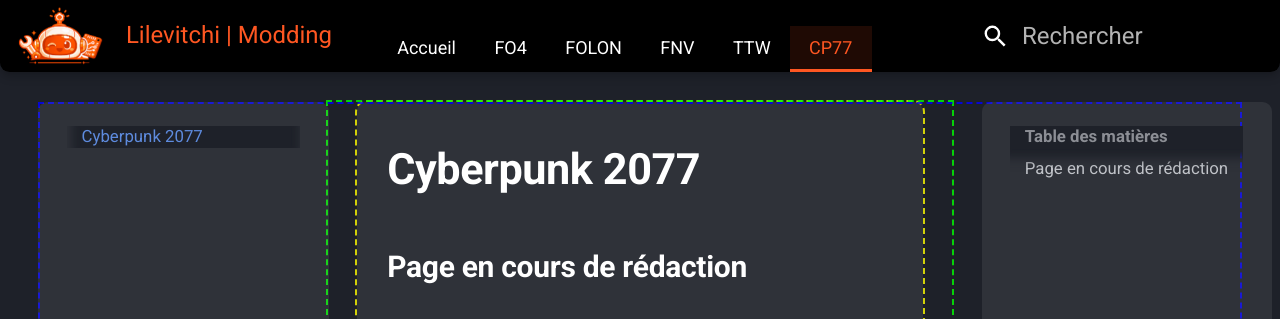
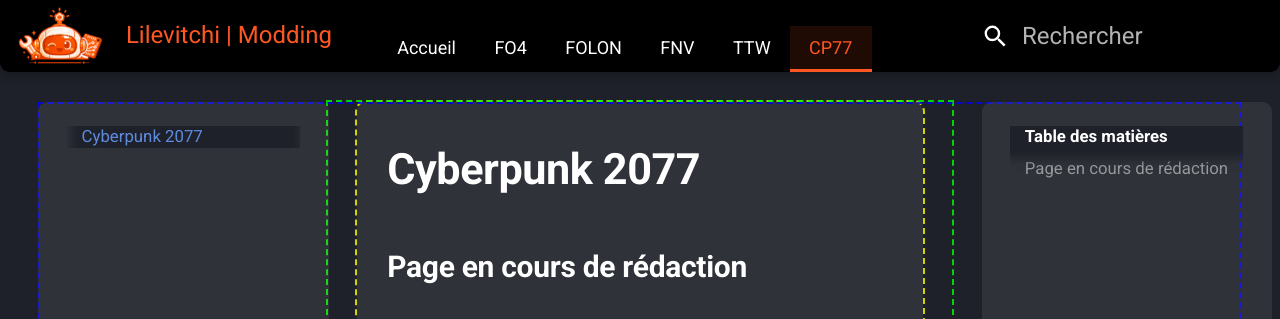
Before and after one commit to Lilevitchi/lilevitchi.github.io, an MkDocs documentation site: the page built from docs/cyberpunk/index.md, in a window 1280 px wide. Shown: the top 319 px of the page. Built offline with MkDocs 1.6.1 and Material for MkDocs 9.7.7, drawn with Linux system fonts in a browser that asks for light colours.

Commit message:
Update extra.css

```diff
--- a/docs/stylesheets/extra.css
+++ b/docs/stylesheets/extra.css
@@ -246,14 +246,9 @@
    3. CONTENU & TYPOGRAPHIE
    ==============================*/
 
-/* ------------------------------
+/* --------------------------------------------------
    STRUCTURE GLOBALE DU CONTENU
-   ------------------------------*/
-
-/*[data-md-color-scheme] .md-grid {
-    max-width: none;
-    margin: 0;
-}*/
+   -------------------------------------------------- */
 
 /* Grid principal */
 [data-md-color-scheme] .md-main__inner {
@@ -270,70 +265,6 @@
 /* marges globales */
 [data-md-color-scheme] .md-main {
   padding: var(--space-lg) var(--space-xl) var(--space-xl);
-}
-
-/*[data-md-color-scheme] .md-main__inner {
-    display: grid;
-    grid-template-columns:
-      260px
-      minmax(0, 1fr)
-      260px;
-    max-width: none;
-
-    margin: 0;
-    padding:
-    var(--space-lg)
-    var(--space-xl)
-    var(--space-xl);
-    gap: var(--space-lg);
-
-
-}
-
-[data-md-color-scheme] .md-sidebar__inner {
-    height: 100%;
-    overflow-y: auto;
-    scrollbar-width: none; /* Firefox
-}
-[data-md-color-scheme] .md-sidebar__inner::-webkit-scrollbar {
-    display: none; /* Chrome/Safari
-}
-
-[data-md-color-scheme] .md-sidebar,
-[data-md-color-scheme] .md-sidebar__scrollwrap {
-    height: 100%;
-}*/
-
-/* --- SIDEBAR GAUCHE (Navigation) --- */
-[data-md-color-scheme] .md-sidebar--primary {
-    position: sticky;
-    top: calc(var(--header-height) + var(--space-lg));
-    height: calc(100vh - var(--header-height) - var(--space-lg));
-    overflow-y: auto;
-    padding: var(--space-md);
-
-    background-color: var(--tab-bg-hover);
-    border-radius: var(--radius-sm);
-
-    /* Permet de scroller dans le menu s'il est trop long
-    overflow-y: auto;
-    z-index: 10; */
-}
-
-/* --- SIDEBAR DROITE (Sommaire / Table des matières) --- */
-[data-md-color-scheme] .md-sidebar--secondary {
-    position: sticky;
-    top: calc(var(--header-height) + var(--space-lg));
-    height: calc(100vh - var(--header-height) - var(--space-lg));
-    overflow-y: auto;
-    padding: var(--space-md);
-
-    background-color: var(--tab-bg-hover);
-    border-radius: var(--radius-sm);
-
-    /* Permet de scroller dans le menu s'il est trop long
-    overflow-y: auto;
-    z-index: 10; */
 }
 
 [data-md-color-scheme] .md-content {
@@ -354,54 +285,63 @@
     outline: 2px dashed rgba(255, 255, 0, 0.8); /* Jaune (Debug) */
 }
 
-/*[data-md-color-scheme] .md-main__inner,
-[data-md-color-scheme] .md-content {
-  margin-top: var(--space-sm);
+/* --------------------------------------------------
+   SIDEBARS
+   -------------------------------------------------- */
+
+/* --- Sidebar gauche (Navigation) --- */
+[data-md-color-scheme] .md-sidebar--primary {
+    position: sticky;
+    top: calc(var(--header-height) + var(--space-lg));
+    height: calc(100vh - var(--header-height) - var(--space-lg));
+    overflow-y: auto;
+    padding: var(--space-md);
+
+    background-color: var(--tab-bg-hover);
+    border-radius: var(--radius-sm);
 }
 
-[data-md-color-scheme] .md-main {
-  max-width: none;
+/* --- Sidebar droite (Sommaire / Table des matières) --- */
+[data-md-color-scheme] .md-sidebar--secondary {
+    position: sticky;
+    top: calc(var(--header-height) + var(--space-lg));
+    height: calc(100vh - var(--header-height) - var(--space-lg));
+    overflow-y: auto;
+    padding: var(--space-md);
+
+    background-color: var(--tab-bg-hover);
+    border-radius: var(--radius-sm);
 }
 
-[data-md-color-scheme] .md-main__inner {
-  max-width: none;
-  margin: 0;
-  display: grid;
-  gap: var(--space-sm);
-  outline: 2px dashed rgba(0, 0, 255, 0.8); /* Bleu
+[data-md-color-scheme] .md-nav--secondary {
+  position: static;
+  max-height: none;
+  overflow: visible;
+  background: none;
+  outline: 2px dashed rgba(255, 255, 255, 0.8); /* BLanc*/
 }
-/*
-[data-md-color-scheme] .md-content {
-  max-width: none;
-  width: 100%;
-  outline: 2px dashed rgba(0, 255, 0, 0.8); /* Vert
+
+[data-md-color-scheme] .md-nav--secondary .md-nav__title {
+  color: var(--white);
+  opacity: 1;
+  font-weight: var(--font-bold);
 }
-/*
 
-[data-md-color-scheme] .md-content__inner {
-  max-width: var(--grid-max-width);
-  width: 100%;
-  padding: var(--space-lg);
-  background-color: var(--tab-bg-hover);
-  border-radius: var(--radius-sm);
-  outline: 2px dashed rgba(255, 255, 0, 0.8); /* Jaune
-}*/
+[data-md-color-scheme] .md-nav--secondary .md-nav__link {
+  color: var(--white);
+  opacity: 0.5;
+  transition: color var(--transition-base), opacity var(--transition-base), transform var(--transition-base);
+}
 
-/* Force Material à recalculer la grille
-body:has(.game-grid) .md-main__inner {
-  grid-template-columns: 1fr !important;
-}*/
-
-/* Page index : plus large visuellement
-[data-md-color-scheme] body:has(.game-grid) .md-content__inner {
-  max-width: 100%;
-  padding-left: clamp(1rem, 4vw, 3rem);
-  padding-right: clamp(1rem, 4vw, 3rem);
-}*/
+[data-md-color-scheme] .md-nav--secondary .md-nav__link:hover {
+  color: var(--accent);
+  opacity: 1;
+  transform: translateY(-2px);
+}
 
 /* --------------------------------------------------
    TITRES
-   -------------------------------------------------- */
+   --------------------------------------------------*/
 
 [data-md-color-scheme] .md-typeset h1,
 [data-md-color-scheme] .md-typeset h2,
@@ -485,36 +425,6 @@
 }
 
 /* --------------------------------------------------
-   NAVIGATION SECONDAIRE (SIDEBAR DROITE)
-   --------------------------------------------------
-
-[data-md-color-scheme] .md-nav--secondary {
-  position: static;
-  max-height: none;
-  overflow: visible;
-  background: none;
- outline: 2px dashed rgba(255, 255, 255, 0.8); /* BLanc
-}
-
-[data-md-color-scheme] .md-nav--secondary .md-nav__title {
-  color: var(--white);
-  opacity: 1;
-  font-weight: var(--font-bold);
-}
-
-[data-md-color-scheme] .md-nav--secondary .md-nav__link {
-  color: var(--white);
-  opacity: 0.5;
-  transition: color var(--transition-base), opacity var(--transition-base), transform var(--transition-base);
-}
-
-[data-md-color-scheme] .md-nav--secondary .md-nav__link:hover {
-  color: var(--accent);
-  opacity: 1;
-  transform: translateY(-2px);
-}
-
-/* --------------------------------------------------
    ICÔNES ORANGES DANS LES TITRES
    -------------------------------------------------- */
 
@@ -531,6 +441,67 @@
 [data-md-color-scheme] .headerlink {
   display: none;
 }
+
+/*
+[data-md-color-scheme] .md-sidebar__inner {
+    height: 100%;
+    overflow-y: auto;
+    scrollbar-width: none; /* Firefox
+}
+
+[data-md-color-scheme] .md-sidebar__inner::-webkit-scrollbar {
+    display: none;  Chrome/Safari
+}
+
+[data-md-color-scheme] .md-sidebar,
+[data-md-color-scheme] .md-sidebar__scrollwrap {
+    height: 100%;
+}*/
+
+/*[data-md-color-scheme] .md-main__inner,
+[data-md-color-scheme] .md-content {
+  margin-top: var(--space-sm);
+}
+
+[data-md-color-scheme] .md-main {
+  max-width: none;
+}
+
+[data-md-color-scheme] .md-main__inner {
+  max-width: none;
+  margin: 0;
+  display: grid;
+  gap: var(--space-sm);
+  outline: 2px dashed rgba(0, 0, 255, 0.8); /* Bleu
+}
+/*
+[data-md-color-scheme] .md-content {
+  max-width: none;
+  width: 100%;
+  outline: 2px dashed rgba(0, 255, 0, 0.8); /* Vert
+}
+/*
+
+[data-md-color-scheme] .md-content__inner {
+  max-width: var(--grid-max-width);
+  width: 100%;
+  padding: var(--space-lg);
+  background-color: var(--tab-bg-hover);
+  border-radius: var(--radius-sm);
+  outline: 2px dashed rgba(255, 255, 0, 0.8); /* Jaune
+}*/
+
+/* Force Material à recalculer la grille
+body:has(.game-grid) .md-main__inner {
+  grid-template-columns: 1fr !important;
+}*/
+
+/* Page index : plus large visuellement
+[data-md-color-scheme] body:has(.game-grid) .md-content__inner {
+  max-width: 100%;
+  padding-left: clamp(1rem, 4vw, 3rem);
+  padding-right: clamp(1rem, 4vw, 3rem);
+}*/
 
 /* ==============================
    5. UI ELEMENTS (BOT & KO-FI)
```
